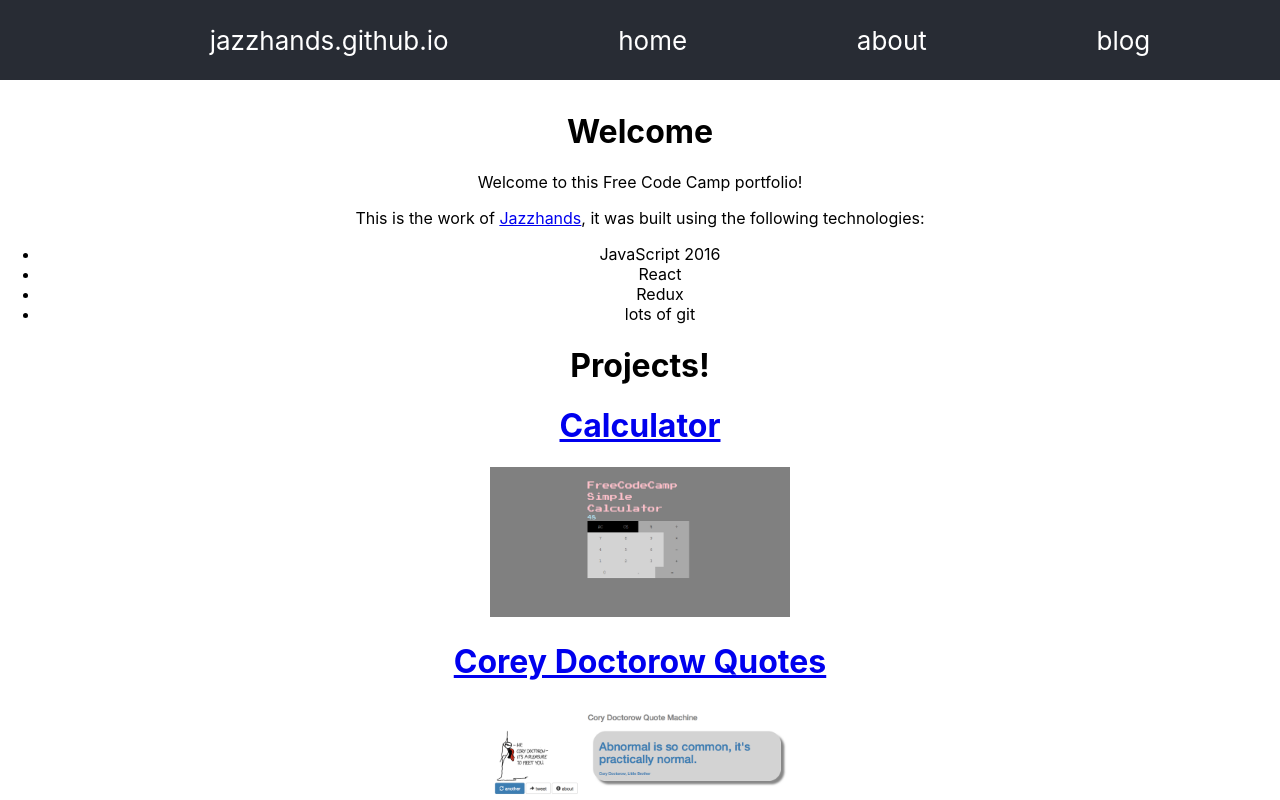
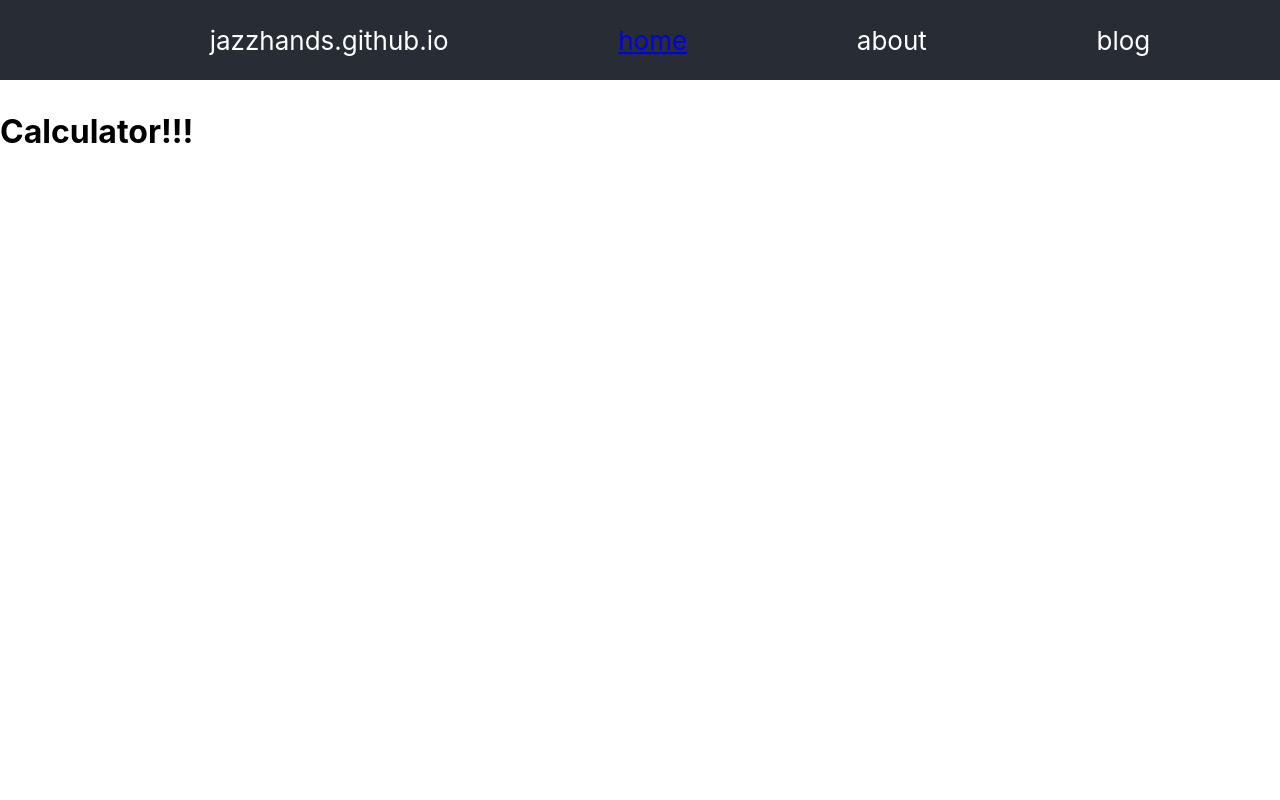
Before and after one commit to jazzhands/jazzhands-fcc-projects, a React (Create React App) app: page /calculator in a window 1280 px wide. Shown: the top 800 px of the page. Built offline with nearby package versions, Linux system fonts and the light colour scheme.

Commit message:
router working

```diff
--- a/package.json
+++ b/package.json
@@ -6,6 +6,7 @@
     "react": "^16.6.0",
     "react-dom": "^16.6.0",
     "react-redux": "^5.1.1",
+    "react-router-dom": "^4.3.1",
     "react-scripts": "2.1.1",
     "redux": "^4.0.1"
   },
--- a/src/App.js
+++ b/src/App.js
@@ -1,6 +1,5 @@
 import React, { Component } from 'react';
 import Projects from './Projects/Projects';
-import Navbar from './Portfolio/Navbar';
 import './App.css';
 import Welcome from './Portfolio/Welcome';
 
@@ -8,7 +7,6 @@
   render() {
     return (
       <div className="App">
-        <Navbar/>
         <Welcome/>
         <Projects/>
       </div>
--- /dev/null
+++ b/src/Calculator/Calculator.js
@@ -0,0 +1,14 @@
+import React, { Component } from 'react';
+
+class Calculator extends Component {
+    render(){
+        return (
+            <div>
+                <h1>Calculator!!!</h1>
+            </div>
+        )
+
+    };
+}
+
+export default Calculator;
--- a/src/Portfolio/Navbar.js
+++ b/src/Portfolio/Navbar.js
@@ -5,7 +5,7 @@
         return (
             <ul className="header-list App-header" id="navbar">
                 <li>jazzhands.github.io</li>
-                <li className="header-item">home</li>
+                <li className="header-item"><a href="/">home</a></li>
                 <li className="header-item">about</li>
                 <li className="header-item">blog</li>
             </ul>
--- a/src/index.js
+++ b/src/index.js
@@ -3,8 +3,25 @@
 import './index.css';
 import App from './App';
 import * as serviceWorker from './serviceWorker';
+import { Route, Link, BrowserRouter as Router } from 'react-router-dom';
+import Navbar from './Portfolio/Navbar';
+import Calculator from './Calculator/Calculator';
 
-ReactDOM.render(<App />, document.getElementById('root'));
+
+const routing = (
+    <div>
+        <Navbar />
+        <Router>
+            <div className="main-content">
+                <Route exact path="/" component={App} />
+                <Route path="/calculator" component={Calculator} />
+            </div>
+        </Router>
+    </div>
+
+)
+
+ReactDOM.render(routing, document.getElementById('root'));
 
 // If you want your app to work offline and load faster, you can change
 // unregister() to register() below. Note this comes with some pitfalls.
```
Also changed, not shown: 1 other file (tests, documents, lock files or other folders).
